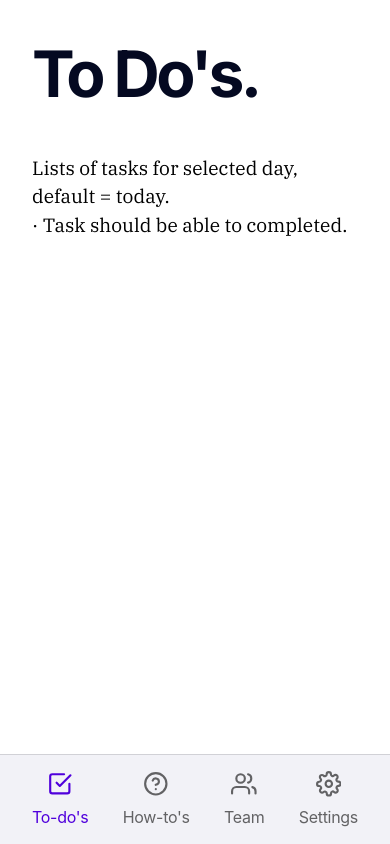
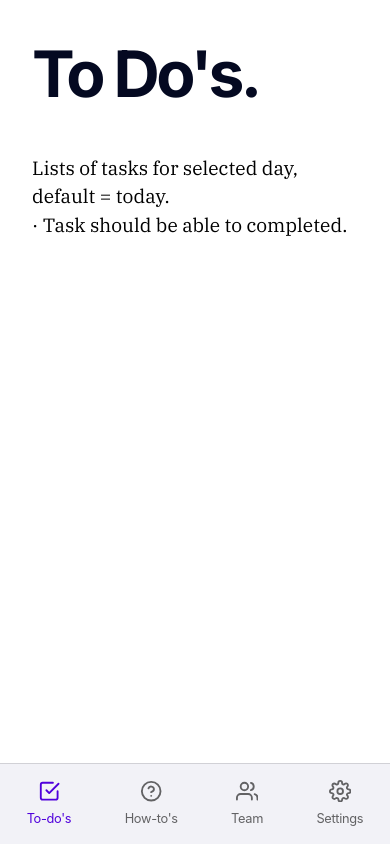
Before and after one commit to evilpaper/monica, a React (Create React App) app: page / in a window 390 px wide. Both pictures are taken after a click on the button "TRY MONICA NOW". Built offline with nearby package versions, Linux system fonts and the light colour scheme.

Commit message:
Center align labels in mobile nav bar

```diff
--- a/src/components/Navigation/Navigation.jsx
+++ b/src/components/Navigation/Navigation.jsx
@@ -37,7 +37,6 @@ function Navigation() {
   }, []);
 
   const isMobile = windowDimension <= 640;
-  console.log(`${windowDimension} ${isMobile}`);
 
   return (
     <Router>
@@ -52,7 +51,7 @@ function Navigation() {
                 to="/"
               >
                 <FiCheckSquare className="mobile-navigation__item--icon" />
-                <span>To-do's</span>
+                <span className="mobile-navigation__item--label">To-do's</span>
               </NavLink>
             </li>
             <li className="mobile-navigation-list__item">
@@ -63,7 +62,7 @@ function Navigation() {
                 to="/howtos"
               >
                 <FiHelpCircle className="mobile-navigation__item--icon" />
-                <span>How-to's</span>
+                <span className="mobile-navigation__item--label">How-to's</span>
               </NavLink>
             </li>
             <li className="mobile-navigation-list__item">
@@ -74,7 +73,7 @@ function Navigation() {
                 to="/team"
               >
                 <FiUsers className="mobile-navigation__item--icon" />
-                <span>Team</span>
+                <span className="mobile-navigation__item--label">Team</span>
               </NavLink>
             </li>
             <li className="mobile-navigation-list__item">
@@ -85,7 +84,7 @@ function Navigation() {
                 to="/settings"
               >
                 <FiSettings className="mobile-navigation__item--icon" />
-                <span>Settings</span>
+                <span className="mobile-navigation__item--label">Settings</span>
               </NavLink>
             </li>
           </ul>
--- a/src/components/Navigation/styles.css
+++ b/src/components/Navigation/styles.css
@@ -55,8 +55,6 @@
   position: fixed;
   width: 100vw;
   bottom: 0;
-  padding-left: 1em;
-  padding-right: 1em;
   border-top: 1px solid var(--color-lightgrey-three);
   background-color: var(--color-lightgrey-one);
   z-index: 100;
@@ -64,7 +62,7 @@
 
 .mobile-navigation-list {
   display: flex;
-  justify-content: space-between;
+  justify-content: space-around;
 }
 
 .mobile-navigation-link {
@@ -77,8 +75,13 @@
 }
 
 .mobile-navigation__item--icon {
-  font-size: 1.6em;
+  font-size: 1.4em;
   margin-bottom: 0.4em;
+}
+
+.mobile-navigation__item--label {
+  font-size: 0.8em;
+  text-align: center;
 }
 
 /* Active state */
```
